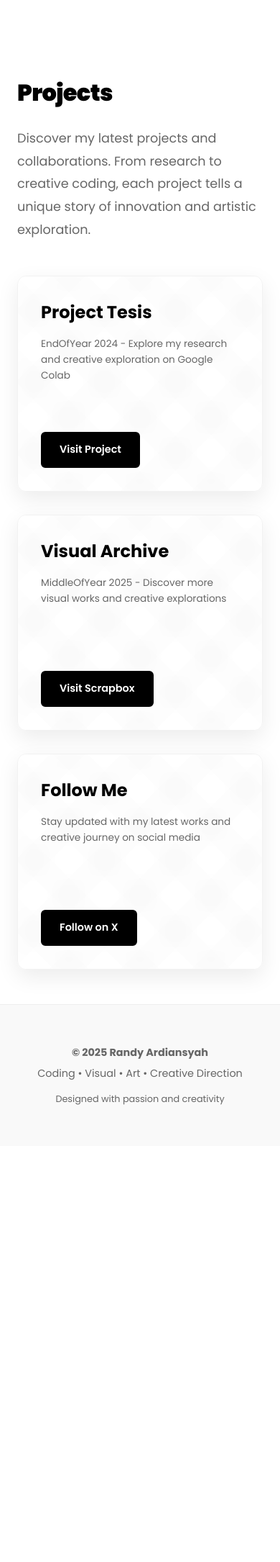
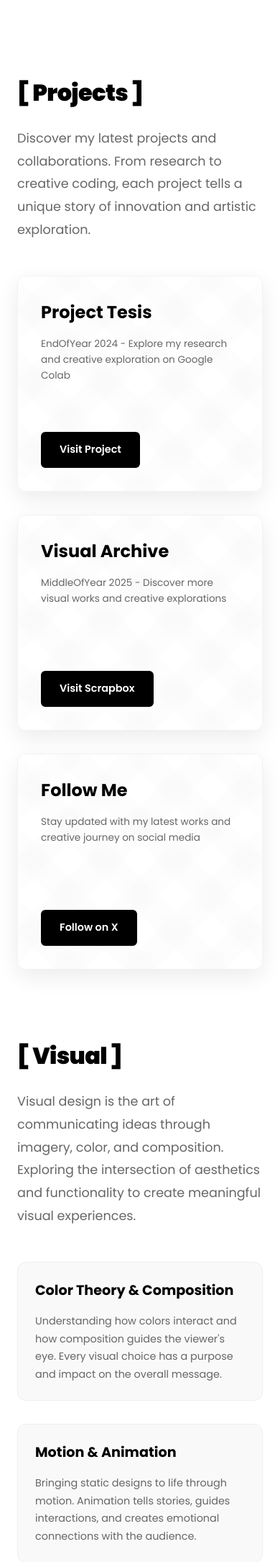
Before and after one commit to warenbergg/warenbergg1995art, a Flask app: page / in a window 390 px wide. Shown: the part 2475-4645 px from the top of the page at 72% size. Before the commit the page ends 4010 px from the top, so only its background shows below. Run offline with Flask 3, Linux system fonts and the light colour scheme; grey boxes are pictures that could not be loaded.

Commit message:
Update: Add mobile navbar toggle, clickable section titles with italic, Visual and Creative Coding sections with content cards

```diff
--- a/static/style.css
+++ b/static/style.css
@@ -160,6 +160,16 @@ body {
   text-align: left;
   color: #000;
   letter-spacing: -0.02em;
+  cursor: pointer;
+  transition: font-style 0.3s ease;
+}
+
+.section-title.clickable:hover {
+  opacity: 0.7;
+}
+
+.section-title.italic {
+  font-style: italic;
 }
 
 .section-description {
@@ -390,6 +400,83 @@ body {
   transform: scale(1.05);
 }
 
+/* ===== CONTENT CARDS ===== */
+.content-grid {
+  display: grid;
+  grid-template-columns: repeat(auto-fit, minmax(280px, 1fr));
+  gap: 2rem;
+  width: 100%;
+  max-width: 1200px;
+  margin-top: 2rem;
+}
+
+.content-card {
+  padding: 2rem;
+  background: #f9f9f9;
+  border-radius: 12px;
+  border: 1px solid #eee;
+  transition: all 0.3s ease;
+}
+
+.content-card:hover {
+  transform: translateY(-5px);
+  box-shadow: 0 10px 30px rgba(0, 0, 0, 0.08);
+  background: #fff;
+}
+
+.content-card h3 {
+  font-size: 1.4rem;
+  font-weight: 700;
+  color: #000;
+  margin-bottom: 1rem;
+}
+
+.content-card p {
+  font-size: 0.95rem;
+  color: #666;
+  line-height: 1.7;
+}
+
+/* ===== MOBILE NAVBAR ===== */
+@media (max-width: 768px) {
+  .nav-logo {
+    cursor: pointer;
+    user-select: none;
+  }
+
+  .nav-links {
+    position: fixed;
+    top: 60px;
+    left: 0;
+    right: 0;
+    background: rgba(255, 255, 255, 0.98);
+    backdrop-filter: blur(20px);
+    flex-direction: column;
+    gap: 0;
+    max-height: 0;
+    overflow: hidden;
+    transition: max-height 0.3s ease;
+    border-bottom: 1px solid #eee;
+  }
+
+  .nav-links.open {
+    max-height: 300px;
+  }
+
+  .nav-links li {
+    padding: 1rem 1.5rem;
+    border-bottom: 1px solid #f0f0f0;
+  }
+
+  .nav-links a {
+    color: #000;
+  }
+
+  .top-nav.scrolled .nav-links a {
+    color: #000;
+  }
+}
+
 /* ===== FOOTER ===== */
 footer {
   background: #f9f9f9;
@@ -406,6 +493,22 @@ footer p {
 
 /* ===== RESPONSIVE ===== */
 @media (max-width: 768px) {
+  .content-grid {
+    grid-template-columns: 1fr;
+  }
+
+  .content-card {
+    padding: 1.5rem;
+  }
+
+  .content-card h3 {
+    font-size: 1.2rem;
+  }
+
+  .content-card p {
+    font-size: 0.9rem;
+  }
+
   .brand-name {
     font-size: 12vw;
     bottom: 2rem;
--- a/templates/index.html
+++ b/templates/index.html
@@ -18,8 +18,8 @@
     <!-- TOP NAVIGATION -->
     <nav class="top-nav">
       <div class="nav-left">
-        <div class="nav-logo">warenbergg</div>
-        <ul class="nav-links">
+        <div class="nav-logo" id="navToggle">warenbergg</div>
+        <ul class="nav-links" id="navMenu">
           <li><a href="#home">HOME</a></li>
           <li><a href="#work">WORK</a></li>
           <li><a href="#about">ABOUT</a></li>
@@ -35,7 +35,7 @@
   <!-- ===== ABOUT SECTION ===== -->
   <section class="content-section" id="about">
     <div class="section-wrapper">
-      <h2 class="section-title">About</h2>
+      <h2 class="section-title clickable">[ About ]</h2>
       <p class="about-text">
         A human named RANDY ARDIANSYAH, the mind behind the verbal and visual. An art enthusiast exploring creative coding with purpose and designing with soul. Inspired by faith, space, and endless possibilities. A Muslim creative navigating the universe alongside AI.
       </p>
@@ -47,7 +47,7 @@
 
 <section class="content-section" id="work">
   <div class="work-header">
-    <h2 class="section-title">Work</h2>
+    <h2 class="section-title clickable">[ Work ]</h2>
     <p class="section-description">Explore my creative projects and visual works. Each piece represents a journey of exploration, experimentation, and artistic expression through creative coding and visual design.</p>
   </div>
   <div class="work-scroll-wrapper" id="workScroll">
@@ -66,7 +66,7 @@
   <!-- ===== PROJECTS SECTION ===== -->
   <section class="content-section" id="projects">
     <div class="section-wrapper">
-      <h2 class="section-title">Projects</h2>
+      <h2 class="section-title clickable">[ Projects ]</h2>
       <p class="section-description">Discover my latest projects and collaborations. From research to creative coding, each project tells a unique story of innovation and artistic exploration.</p>
     </div>
     <div class="projects-grid">
@@ -99,6 +99,50 @@
     </div>
   </section>
 
+  <!-- ===== VISUAL SECTION ===== -->
+  <section class="content-section" id="visual">
+    <div class="section-wrapper">
+      <h2 class="section-title clickable">[ Visual ]</h2>
+      <p class="section-description">Visual design is the art of communicating ideas through imagery, color, and composition. Exploring the intersection of aesthetics and functionality to create meaningful visual experiences.</p>
+      <div class="content-grid">
+        <div class="content-card">
+          <h3>Color Theory & Composition</h3>
+          <p>Understanding how colors interact and how composition guides the viewer's eye. Every visual choice has a purpose and impact on the overall message.</p>
+        </div>
+        <div class="content-card">
+          <h3>Motion & Animation</h3>
+          <p>Bringing static designs to life through motion. Animation tells stories, guides interactions, and creates emotional connections with the audience.</p>
+        </div>
+        <div class="content-card">
+          <h3>Typography & Hierarchy</h3>
+          <p>The art of arranging type to make written language legible, readable, and visually appealing. Typography is a fundamental element of visual communication.</p>
+        </div>
+      </div>
+    </div>
+  </section>
+
+  <!-- ===== CREATIVE CODING SECTION ===== -->
+  <section class="content-section" id="coding">
+    <div class="section-wrapper">
+      <h2 class="section-title clickable">[ Creative Coding ]</h2>
+      <p class="section-description">Creative coding merges art and technology. Using code as a medium for artistic expression, generative design, and interactive experiences powered by algorithms and AI.</p>
+      <div class="content-grid">
+        <div class="content-card">
+          <h3>Generative Art & Algorithms</h3>
+          <p>Creating art through algorithms and mathematical functions. Generative systems produce unique, evolving artworks that explore the boundaries between order and chaos.</p>
+        </div>
+        <div class="content-card">
+          <h3>AI & Machine Learning</h3>
+          <p>Leveraging artificial intelligence to create intelligent systems, predictive models, and neural networks. AI opens new possibilities for creative exploration and problem-solving.</p>
+        </div>
+        <div class="content-card">
+          <h3>Interactive Experiences</h3>
+          <p>Building interactive installations, web experiences, and digital art. Code enables real-time interaction, creating immersive experiences that respond to user input.</p>
+        </div>
+      </div>
+    </div>
+  </section>
+
   <!-- ===== FOOTER ===== -->
   <footer>
     <p><strong>© 2025 Randy Ardiansyah</strong></p>
@@ -107,6 +151,28 @@
   </footer>
 
   <script>
+    // Mobile menu toggle
+    const navToggle = document.getElementById('navToggle');
+    const navMenu = document.getElementById('navMenu');
+    let menuOpen = false;
+
+    navToggle.addEventListener('click', () => {
+      menuOpen = !menuOpen;
+      if (menuOpen) {
+        navMenu.classList.add('open');
+      } else {
+        navMenu.classList.remove('open');
+      }
+    });
+
+    // Close menu when link is clicked
+    document.querySelectorAll('.nav-links a').forEach(link => {
+      link.addEventListener('click', () => {
+        menuOpen = false;
+        navMenu.classList.remove('open');
+      });
+    });
+
     // Custom cursor
     const dot = document.getElementById('cursorDot');
     document.addEventListener('mousemove', (e) => {
@@ -130,6 +196,13 @@ workScroll.addEventListener('mousemove', (e) => {
       e.preventDefault();
       const x = e.pageX - workScroll.offsetLeft;
       workScroll.scrollLeft = scrollLeft - (x - startX) * 1.5;
+    });
+
+    // Click to italicize section titles
+    document.querySelectorAll('.section-title.clickable').forEach(title => {
+      title.addEventListener('click', function() {
+        this.classList.toggle('italic');
+      });
     });
 
     // Smooth scroll untuk navigation links
```
Lines whose indentation alone changed are shown as unchanged.
